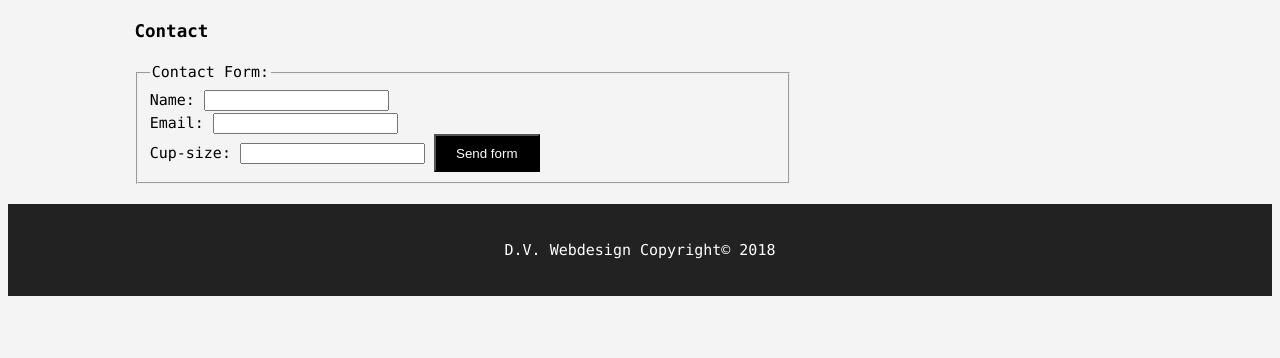
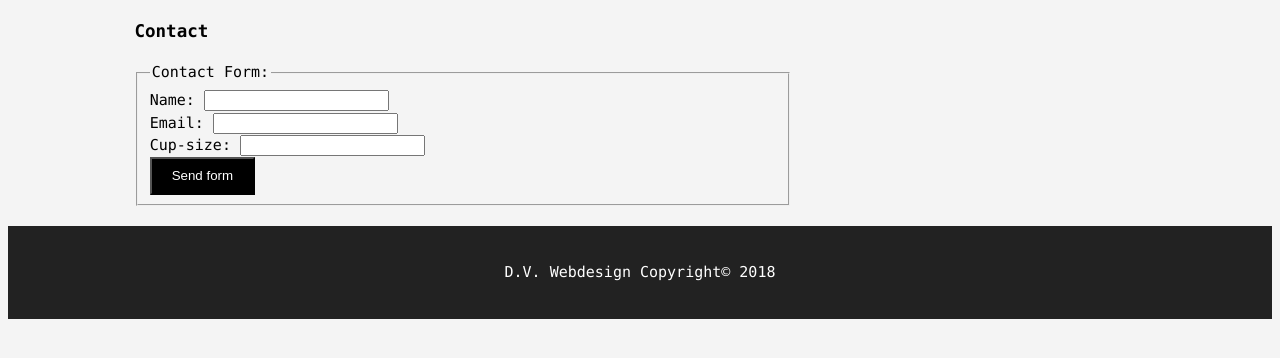
Before and after one commit to DanielV797/danielv797.github.io, a plain HTML site: page contact.html in a window 1280 px wide. Shown: the part 90-448 px from the top of the page. Drawn offline with Linux system fonts and the light colour scheme.

Commit message:
Update contact.html

```diff
--- a/contact.html
+++ b/contact.html
@@ -35,7 +35,7 @@
     					<legend>Contact Form:</legend>
     					Name: <input type="text"><br>
    						Email: <input type="text"><br>
-    					Cup-size: <input type="text">
+    					Cup-size: <input type="text"><br>
     					<button type="submit" class="button_1">Send form</button>
   					</fieldset>
 				</form>
```
